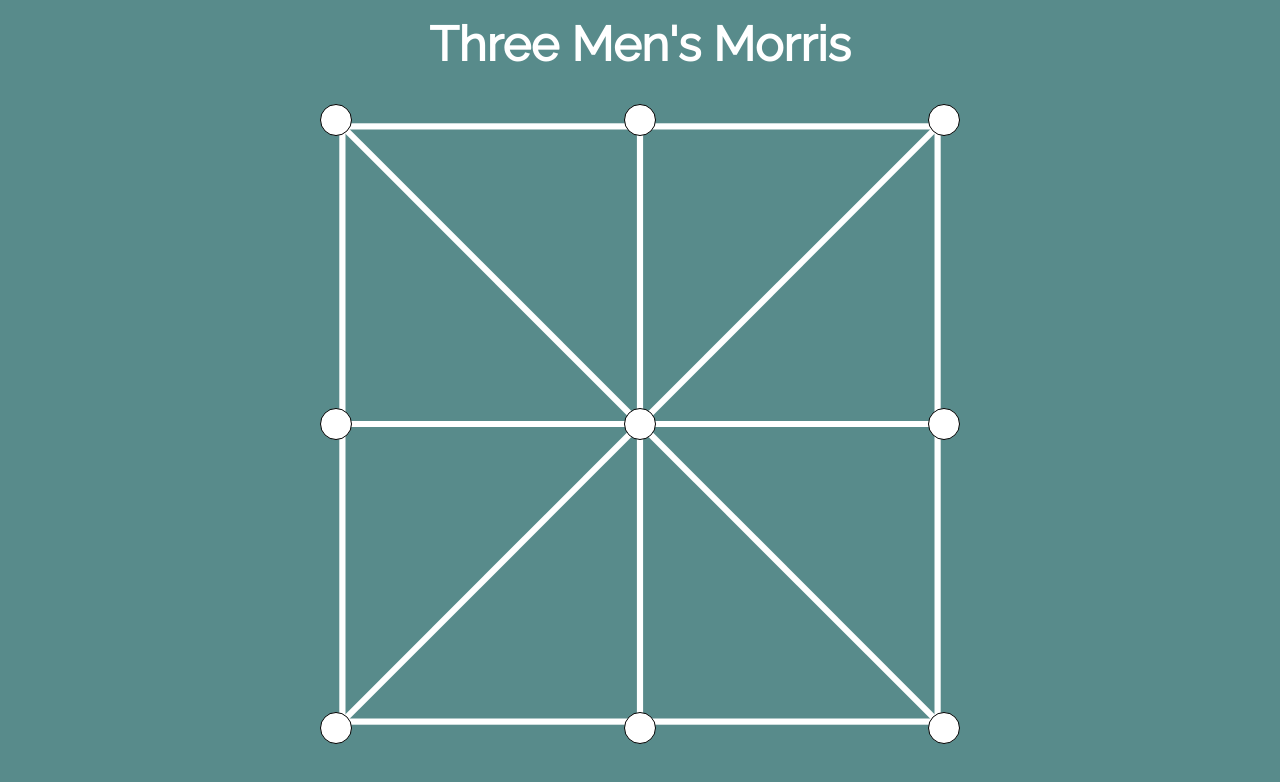
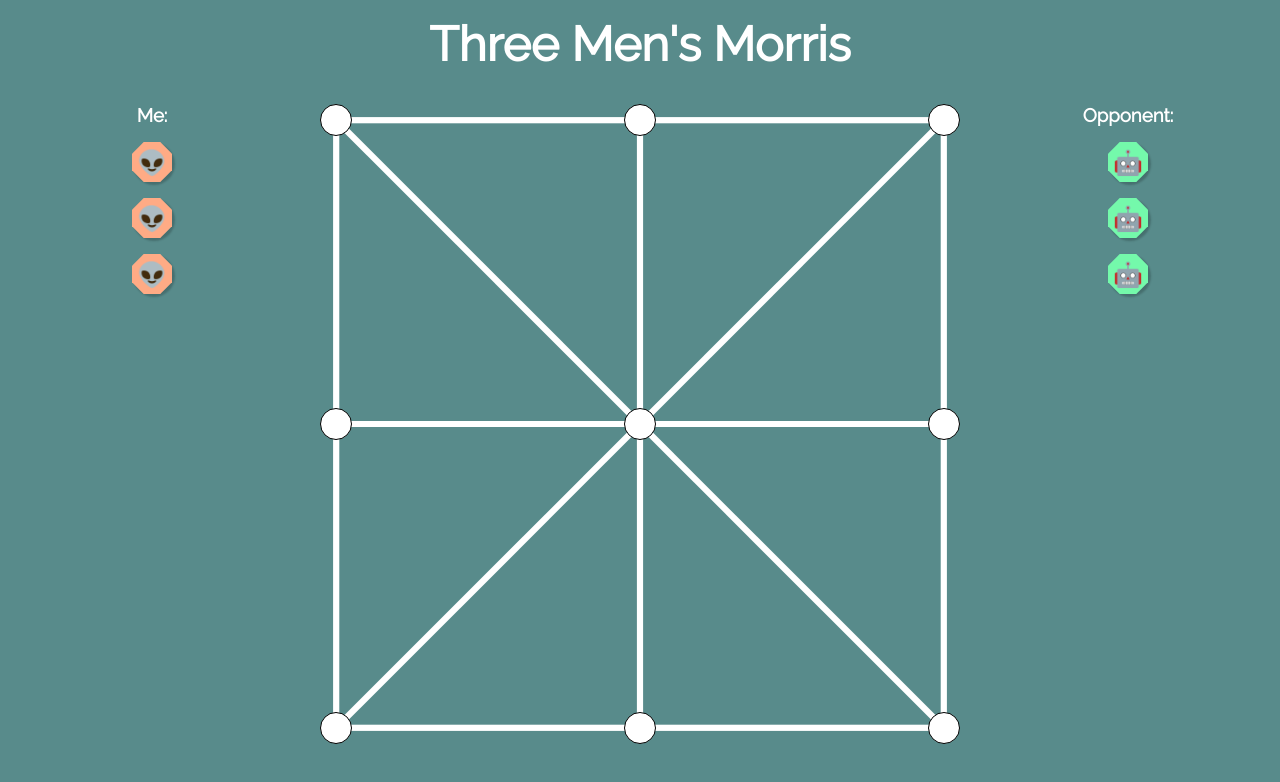
Before and after one commit to maidi29/three-mens-morris, a React (Create React App) app: page / in a window 1280 px wide. Shown: the top 782 px of the page. Built offline with nearby package versions, Linux system fonts and the light colour scheme.

Commit message:
stone styling

```diff
--- a/src/components/Game/Game.module.scss
+++ b/src/components/Game/Game.module.scss
@@ -1,5 +1,23 @@
 @use '../../theme';
+
 .game {
+  display: flex;
+  justify-content: space-evenly;
+  flex-wrap: wrap;
+  gap: 2rem;
+  width: 100%;
+}
+
+.controls {
+  display: flex;
+  gap: 1rem;
+  align-items: center;
+  flex-direction: column;
+  justify-content: flex-start;
+  flex: 1;
+}
+
+.board {
   width: 50vw;
   height: 50vw;
   max-width: 800px;
@@ -14,7 +32,7 @@
     }
   }
 
-  .controls {
+  .fields {
     position: absolute;
     width: 100%;
     height: 100%;
--- a/src/components/Game/Game.tsx
+++ b/src/components/Game/Game.tsx
@@ -3,6 +3,7 @@ import gameService from "../../services/gameService";
 import socketService from "../../services/socketService";
 import {Room, useStore} from "../../store/store";
 import styles from './Game.module.scss';
+import {Stone} from "../Octagon/Stone";
 
 interface GameProps {
 }
@@ -20,6 +21,8 @@ export function Game({ }: GameProps): JSX.Element {
 
   const getAdjacentFields = (x: number, y: number): {x: number, y: number}[] =>  {
     // Todo: check how to find adjacent fields in the most efficient way
+    // check x-1, x+1, y-1, y+1
+    // if diagonal field: check x+-1 & y+-1
     return [];
   }
 
@@ -72,15 +75,22 @@ export function Game({ }: GameProps): JSX.Element {
 
   return (
       <div className={styles.game}>
+        <div className={styles.controls}>
+          <h3>Me:</h3>
+          {[0,1,2,].map(()=>(
+              <Stone emoji="👽"/>
+          ))}
+        </div>
+        <div className={styles.board}>
           <svg xmlns="http://www.w3.org/2000/svg" viewBox="0 0 500 500" shapeRendering="geometricPrecision" textRendering="geometricPrecision">
-          <rect width="480" height="480" rx="0" ry="0" transform="translate(10 10)" fill="none" stroke="#000" strokeWidth="5" strokeLinecap="round"/>
-          <line x1="-240" y1="-240" x2="240" y2="240" transform="translate(250 250)" fill="none" stroke="#000" strokeWidth="5"/>
-          <line x1="240" y1="-240" x2="-240" y2="240" transform="translate(250 250)" fill="none" stroke="#000" strokeWidth="5"/>
-          <line x1="-240" y1="0" x2="240" y2="0" transform="translate(250 250)" fill="none" stroke="#000" strokeWidth="5"/>
-          <line x1="0" y1="235" x2="0" y2="-245" transform="translate(250 255)" fill="none" stroke="#000" strokeWidth="5"/>
+            <rect width="490" height="490" rx="0" ry="0" transform="translate(5 5)" fill="none" stroke="#000" strokeWidth="5" strokeLinecap="round"/>
+            <line x1="-245" y1="-245" x2="245" y2="245" transform="translate(250 250)" fill="none" stroke="#000" strokeWidth="5"/>
+            <line x1="245" y1="-245" x2="-245" y2="245" transform="translate(250 250)" fill="none" stroke="#000" strokeWidth="5"/>
+            <line x1="-245" y1="0" x2="245" y2="0" transform="translate(250 250)" fill="none" stroke="#000" strokeWidth="5"/>
+            <line x1="0" y1="240" x2="0" y2="-250" transform="translate(250 255)" fill="none" stroke="#000" strokeWidth="5"/>
           </svg>
 
-        <div className={styles.controls}>
+          <div className={styles.fields}>
             {matrix.map((row, x) => (
                 <div className={styles.row}>
                   {row.map((value, y)=> (
@@ -90,5 +100,14 @@ export function Game({ }: GameProps): JSX.Element {
             ))}
           </div>
       </div>
+
+        <div className={styles.controls}>
+          <h3>Opponent:</h3>
+          {[0,1,2,].map(()=>(
+                <Stone color="#74f9ab" emoji="🤖"/>
+          ))}
+        </div>
+
+      </div>
   );
 }
--- /dev/null
+++ b/src/components/Octagon/Stone.module.scss
@@ -0,0 +1,21 @@
+@use '../../theme';
+
+.stone {
+  display: flex;
+  position: relative;
+  justify-content: center;
+  align-items: center;
+  box-shadow: 2px 2px 2px 1px rgba(0, 0, 0, 0.2);
+  border-radius: 50%;
+  .emoji {
+    position: absolute;
+    font-size: 1.5rem;
+  }
+}
+.octagon {
+  * {
+    fill: theme.$colorTertiary
+  }
+  width: 2.5rem;
+  height: 2.5rem;
+}
--- /dev/null
+++ b/src/components/Octagon/Stone.tsx
@@ -0,0 +1,14 @@
+import React from "react";
+import styles from './Stone.module.scss';
+
+export function Stone({color, emoji}: {color?: string, emoji: string}): JSX.Element {
+  return (
+      <div className={styles.stone}>
+          <svg xmlns="http://www.w3.org/2000/svg" width="24" height="24" viewBox="0 0 24 24" className={styles.octagon}>
+              <path {...color && { style: {fill: color}}} d="M24 16.971l-7.029 7.029h-9.942l-7.029-7.029v-9.942l7.029-7.029h9.942l7.029 7.029z"/>
+          </svg>
+          <div className={styles.emoji}>{emoji}</div>
+      </div>
+
+  );
+}
--- a/src/index.scss
+++ b/src/index.scss
@@ -20,6 +20,7 @@ body {
   font-family: theme.$fontFamily;
   -webkit-font-smoothing: antialiased;
   background-color: theme.$colorPrimary;
+  color: theme.$colorSecondary;
 }
 
 a {
```
Lines whose indentation alone changed are shown as unchanged.
